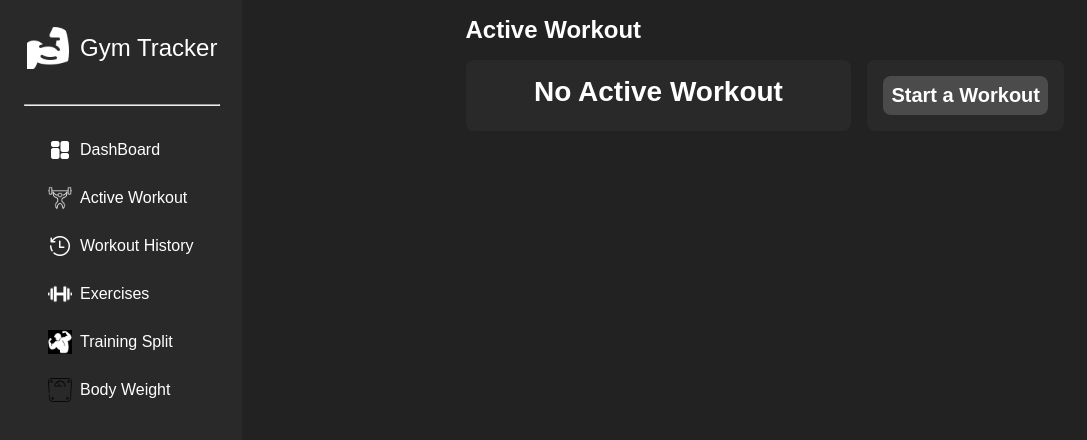
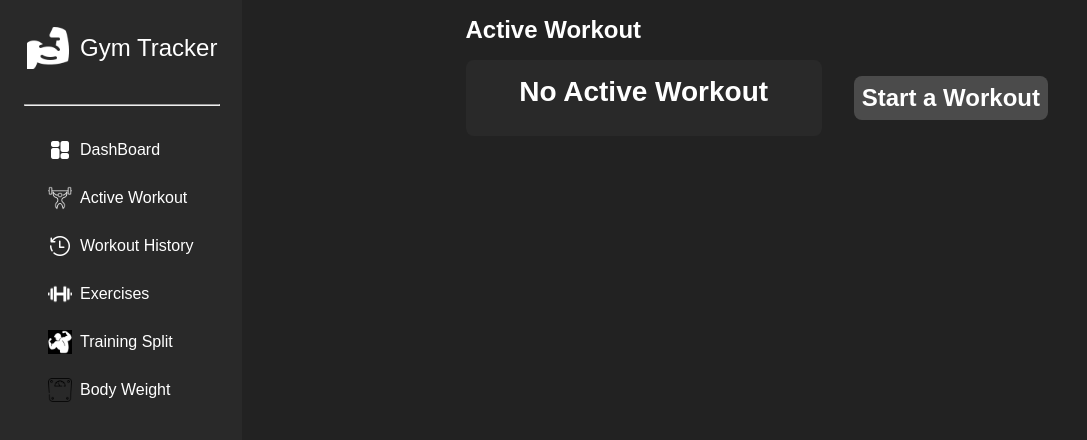
Before and after one commit to Luan2118/gym-tracker-project, a React (Vite) app: page /active-workout in a window 1280 px wide. Shown: the top 440 px of the page, without its empty margins (0-1087 px from the left). Built offline with nearby package versions, Linux system fonts and the light colour scheme.

Commit message:
feat: add cancel button for active workout

```diff
--- a/src/pages/ActiveWorkout/ActiveWorkout.jsx
+++ b/src/pages/ActiveWorkout/ActiveWorkout.jsx
@@ -22,6 +22,12 @@ export default function ActiveWorkout() {
     setSplitSelectId('');
     setSelectedWorkoutDayId('')
     setActiveWorkout(false);
+  }
+
+  function handleCancelWorkout () {
+    setActiveWorkout(false);
+    setActiveExercises([]);
+
   }
 
   const selectedTrainingSplit = trainingSplits
@@ -181,9 +187,12 @@ export default function ActiveWorkout() {
         </section>
 
         <div className={styles["start-workout-wrapper"]}>
+          {!activeWorkout ?
           <button type='button' className={styles["start-workout-button"]} onClick={handleStartWorkout}>
             Start a Workout
-          </button>
+          </button>:
+          <button className={styles["start-workout-button"]}  onClick={handleCancelWorkout}>Cancel Workout</button>
+          }
 
           <dialog ref={dialogRef} className={styles["dialog-popup"]}>
             <form className={styles["form-wrapper"]} onSubmit={handleSubmitStartWorkout}>
--- a/src/pages/ActiveWorkout/ActiveWorkout.module.css
+++ b/src/pages/ActiveWorkout/ActiveWorkout.module.css
@@ -18,18 +18,15 @@
 }
 
 .start-workout-wrapper {
-  display: flex;
-  height: fit-content;
   border-radius: 1rem;
   padding: 2rem;
-  background-color: rgb(41, 41, 41);
 }
 
 .content-main {
   background-color: rgb(41, 41, 41);
   padding: 2rem;
   border-radius: 1rem;
-  flex: 1 1 auto;
+  flex: 1 1 auto
 }
 
 
@@ -37,7 +34,7 @@
   background-color: rgb(75, 75, 75);
   color: white;
   font-weight: 600;
-  font-size: 2.5rem;
+  font-size: 3rem;
   padding: 1rem;
   border: none;
   border-radius: 1rem;
```
